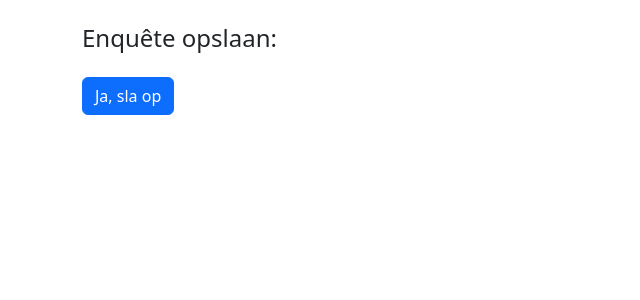
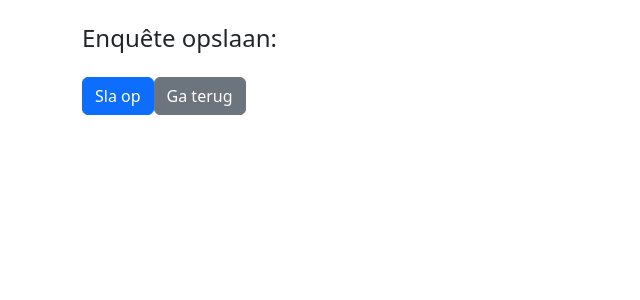
Before and after one commit to Sema-1054531/werkplaats-4-react, a React (Create React App) app in the folder one_piece/: page /surveys/1/save in a window 1280 px wide. Shown: the top 300 px of the page, without its empty margins (0-640 px from the left). Built offline with nearby package versions, Linux system fonts and the light colour scheme; the HTML template or start-up script is replaced by a standard one.

Commit message:
Update: Return button added to save survey confirmation page.

```diff
--- a/one_piece/src/components/DeleteSurveyForm.js
+++ b/one_piece/src/components/DeleteSurveyForm.js
@@ -1,5 +1,5 @@
 import React, {useState} from 'react';
-import {Link, useLocation, useParams} from "react-router-dom";
+import {Link, useLocation, useParams, useNavigate} from "react-router-dom";
 import axios from "axios";
 
 
@@ -25,6 +25,7 @@ const DeleteSurveyForm = () => {
     const survey_title = searchParams.get("title");
     const {survey_id} = useParams();
     const [message, setMessage] = useState('');
+    const navigate = useNavigate();
     const [buttonVisible, setButtonVisible] = useState(true);
 
     const handleDeleteOnClick = () => {
--- a/one_piece/src/components/SaveSurvey.js
+++ b/one_piece/src/components/SaveSurvey.js
@@ -1,5 +1,5 @@
 import React, { useState } from "react";
-import { useLocation, useNavigate } from "react-router-dom";
+import {Link, useLocation, useNavigate} from "react-router-dom";
 import axios from "axios";
 
 const SaveSurvey = () => {
@@ -8,7 +8,8 @@ const SaveSurvey = () => {
   const survey_id = searchParams.get("survey_id");
   const survey_title = searchParams.get("title");
   const [message, setMessage] = useState("");
-  const navigate = useNavigate();
+  const [buttonVisible, setButtonVisible] = useState(true);
+  //const navigate = useNavigate();
 
   const handleSaveSurvey = async () => {
     const confirmed = window.confirm(
@@ -26,20 +27,22 @@ const SaveSurvey = () => {
       console.error(error);
       setMessage("Er is een fout opgetreden bij het opslaan van de enquête.");
     }
+    finally {
+        setButtonVisible(false);
+    }
   };
 
   const handleSaveSurveyOnClick= () => {
     handleSaveSurvey();
-    navigate('/surveys')
+    //navigate('/surveys')
   }
 
   return (
     <div className="container">
       <h4 className="my-4">Enquête opslaan: {survey_title}</h4>
       <p>{message}</p>
-      <button className="btn btn-primary" onClick={handleSaveSurveyOnClick}>
-        Ja, sla op
-      </button>
+      <button className="btn btn-primary" onClick={handleSaveSurveyOnClick}>Sla op</button>
+      <Link to={"/surveys"} className="btn btn-secondary">Ga terug</Link>
     </div>
   );
 };
```
